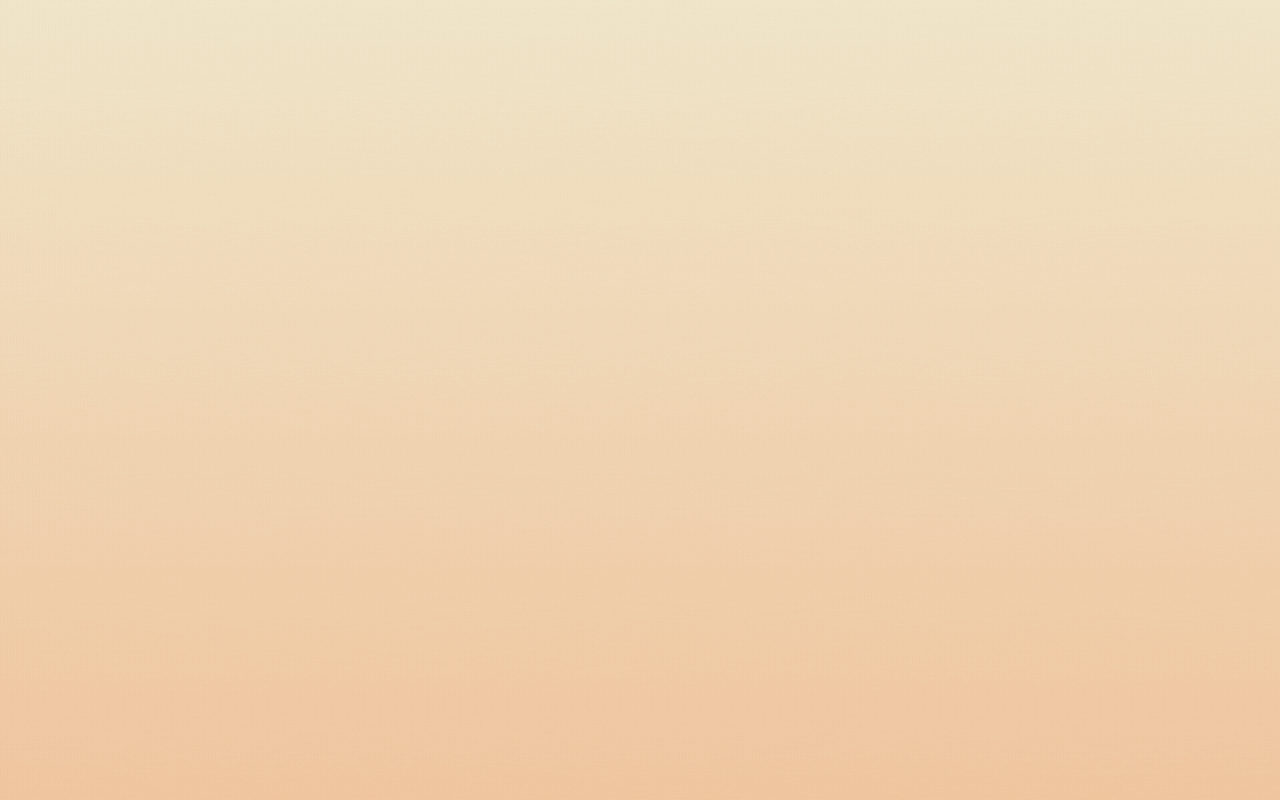
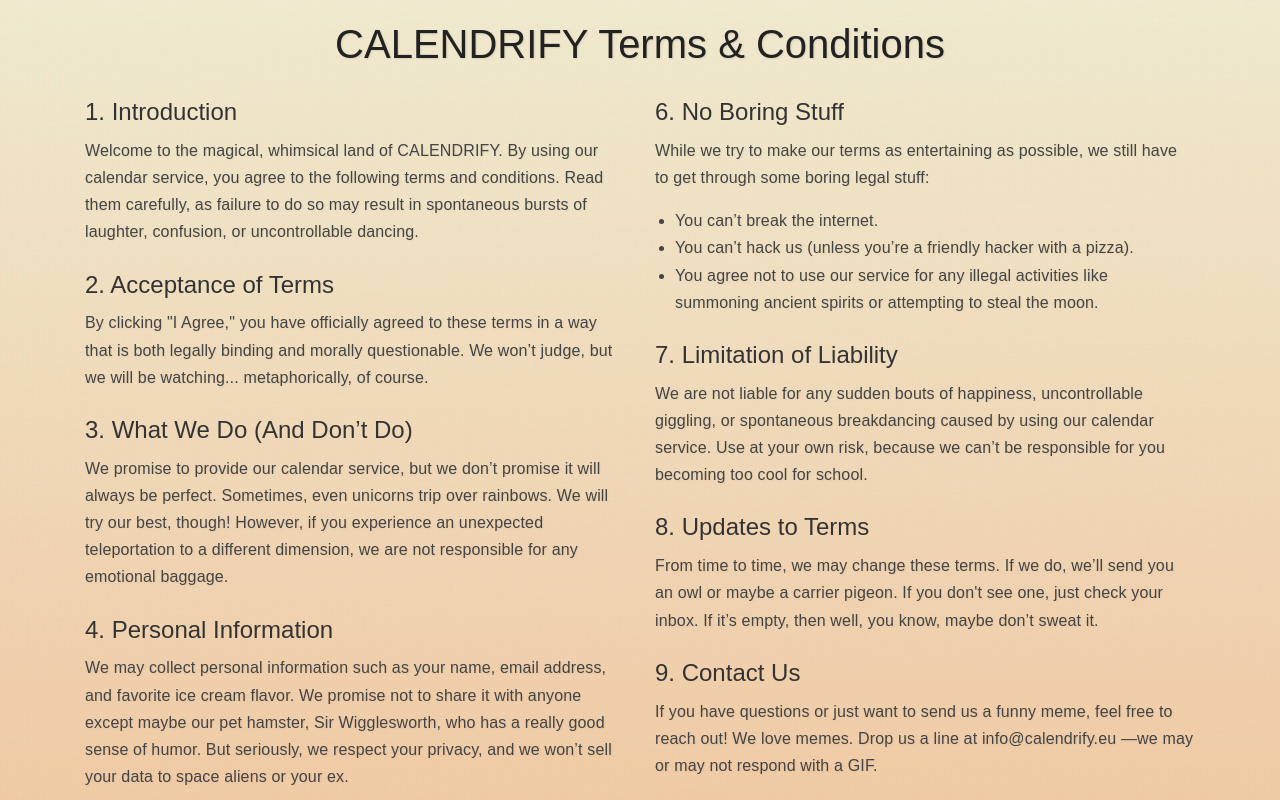
Before and after one commit to Lehti-A/calendrifyfront, a Vue app: page /terms in a window 1280 px wide. Before the commit this address had no page. Shown: the top 800 px of the page. Built offline with nearby package versions, Linux system fonts and the light colour scheme.

Commit message:
terms done

```diff
--- a/src/router/index.js
+++ b/src/router/index.js
@@ -5,6 +5,7 @@ import RegisterView from "@/views/RegisterView.vue";
 import SettingsView from "@/views/SettingsView.vue";
 import PersonalDayView from "@/views/PersonalDayView.vue";
 import WorkDayView from "@/views/WorkDayView.vue";
+import TermsView from "@/views/TermsView.vue";
 
 const routes = [
     {
@@ -35,6 +36,10 @@ const routes = [
         path: '/day-work',
         name: 'workDayRoute',
         component: WorkDayView
+    },{
+        path: '/terms',
+        name: 'termsRoute',
+        component: TermsView
     },
 
 ]
--- /dev/null
+++ b/src/views/TermsView.vue
@@ -0,0 +1,139 @@
+<template>
+  <div class="terms-container">
+    <div class="container">
+      <div class="row">
+        <div class="col-12">
+          <h1 class="terms-title text-center">CALENDRIFY Terms & Conditions</h1>
+        </div>
+      </div>
+
+      <div class="row">
+        <div class="col-md-6 terms-column">
+          <div class="terms-section">
+            <h3>1. Introduction</h3>
+            <p>Welcome to the magical, whimsical land of CALENDRIFY. By using our calendar service, you agree to the following terms and conditions. Read them carefully, as failure to do so may result in spontaneous bursts of laughter, confusion, or uncontrollable dancing.</p>
+          </div>
+
+          <div class="terms-section">
+            <h3>2. Acceptance of Terms</h3>
+            <p>By clicking "I Agree," you have officially agreed to these terms in a way that is both legally binding and morally questionable. We won’t judge, but we will be watching... metaphorically, of course.</p>
+          </div>
+
+          <div class="terms-section">
+            <h3>3. What We Do (And Don’t Do)</h3>
+            <p>We promise to provide our calendar service, but we don’t promise it will always be perfect. Sometimes, even unicorns trip over rainbows. We will try our best, though! However, if you experience an unexpected teleportation to a different dimension, we are not responsible for any emotional baggage.</p>
+          </div>
+
+          <div class="terms-section">
+            <h3>4. Personal Information</h3>
+            <p>We may collect personal information such as your name, email address, and favorite ice cream flavor. We promise not to share it with anyone except maybe our pet hamster, Sir Wigglesworth, who has a really good sense of humor. But seriously, we respect your privacy, and we won’t sell your data to space aliens or your ex.</p>
+          </div>
+
+          <div class="terms-section">
+            <h3>5. Use of Our Service</h3>
+            <p>You agree to use our calendar service in a way that’s kind and respectful. This includes not sending us a thousand "hello" messages, and definitely no unsolicited sock puppet performances. If you’re unsure whether something is appropriate, assume it’s not, and then do it anyway because we probably won’t mind.</p>
+          </div>
+        </div>
+
+        <div class="col-md-6 terms-column">
+          <div class="terms-section">
+            <h3>6. No Boring Stuff</h3>
+            <p>While we try to make our terms as entertaining as possible, we still have to get through some boring legal stuff:</p>
+            <ul>
+              <li>You can’t break the internet.</li>
+              <li>You can’t hack us (unless you’re a friendly hacker with a pizza).</li>
+              <li>You agree not to use our service for any illegal activities like summoning ancient spirits or attempting to steal the moon.</li>
+            </ul>
+          </div>
+
+          <div class="terms-section">
+            <h3>7. Limitation of Liability</h3>
+            <p>We are not liable for any sudden bouts of happiness, uncontrollable giggling, or spontaneous breakdancing caused by using our calendar service. Use at your own risk, because we can’t be responsible for you becoming too cool for school.</p>
+          </div>
+
+          <div class="terms-section">
+            <h3>8. Updates to Terms</h3>
+            <p>From time to time, we may change these terms. If we do, we’ll send you an owl or maybe a carrier pigeon. If you don't see one, just check your inbox. If it’s empty, then well, you know, maybe don’t sweat it.</p>
+          </div>
+
+          <div class="terms-section">
+            <h3>9. Contact Us</h3>
+            <p>If you have questions or just want to send us a funny meme, feel free to reach out! We love memes. Drop us a line at info@calendrify.eu —we may or may not respond with a GIF.</p>
+          </div>
+
+          <div class="terms-section">
+            <h5>
+              By continuing to use our calendar service, you acknowledge that you have read, understood, and agreed to
+              these definitely not-so-serious terms and conditions. 🎉
+            </h5>
+          </div>
+        </div>
+      </div>
+    </div>
+  </div>
+</template>
+
+<script>
+export default {
+  name: "TermsView"
+}
+</script>
+
+<style scoped>
+.terms-container {
+  font-family: sans-serif;
+  padding: 20px;
+}
+
+.terms-title {
+  margin-bottom: 30px;
+  font-size: 2.5em;
+  color: #222; /* Darker text color */
+  text-shadow: 1px 1px 2px rgba(0, 0, 0, 0.1); /* Subtle text shadow */
+}
+
+.terms-column {
+  padding: 0 15px;
+}
+
+.terms-section {
+  margin-bottom: 25px;
+  text-align: left;
+}
+
+.terms-section h3 {
+  font-size: 1.5em;
+  margin-bottom: 10px;
+  color: #333; /* Darker text color */
+  font-weight: 500; /* Slightly increased font weight */
+}
+
+.terms-section p {
+  font-size: 1em;
+  line-height: 1.7; /* Increased line height */
+  letter-spacing: 0.01em; /* Slight letter spacing */
+  color: #444; /* Darker text color */
+  text-shadow: 1px 1px 2px rgba(0, 0, 0, 0.05); /* Subtle text shadow */
+}
+
+.terms-section ul {
+  list-style-type: disc;
+  padding-left: 20px;
+  margin-top: 10px;
+}
+
+.terms-section li {
+  font-size: 1em;
+  line-height: 1.7; /* Increased line height */
+  letter-spacing: 0.01em; /* Slight letter spacing */
+  color: #444; /* Darker text color */
+  text-shadow: 1px 1px 2px rgba(0, 0, 0, 0.05); /* Subtle text shadow */
+}
+
+.terms-section h5 {
+  font-size: 1.1em;
+  color: #555; /* Darker text color */
+  margin-top: 20px;
+  text-shadow: 1px 1px 2px rgba(0, 0, 0, 0.05); /* Subtle text shadow */
+}
+</style>
```
